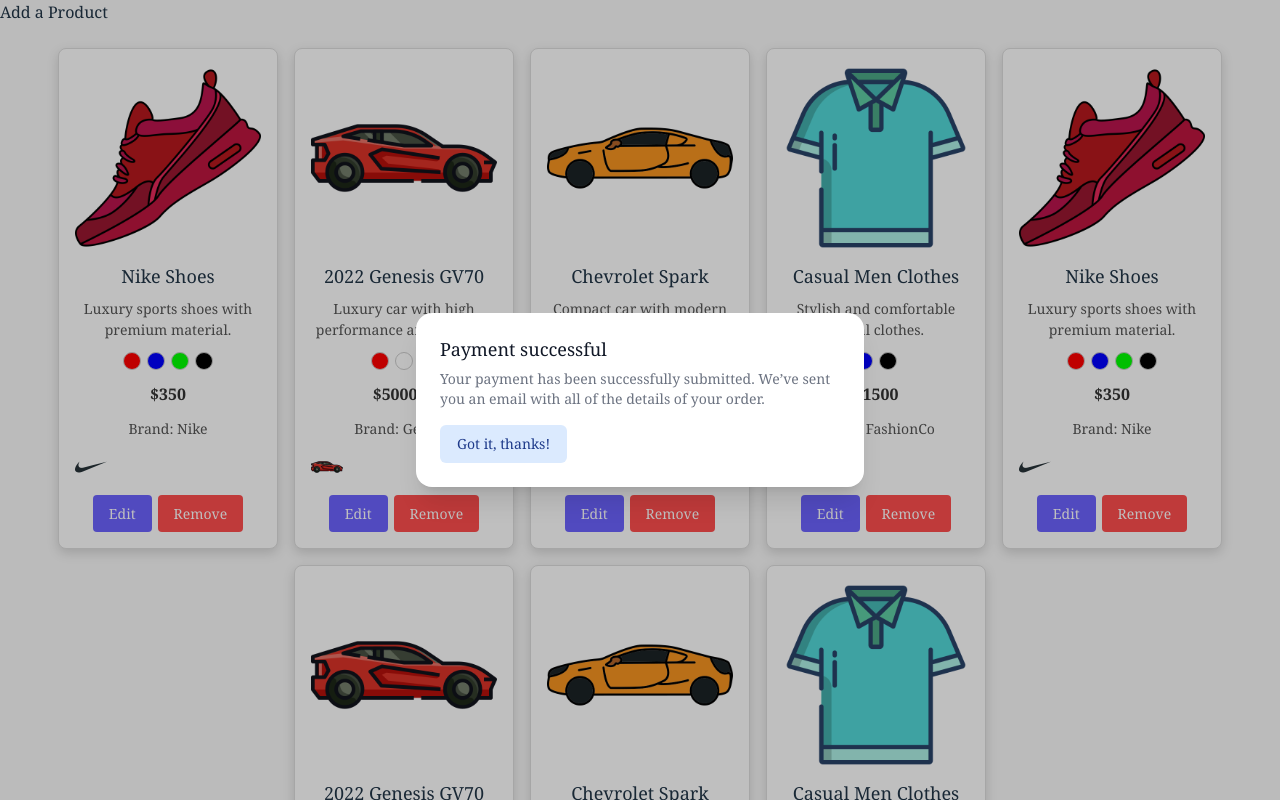
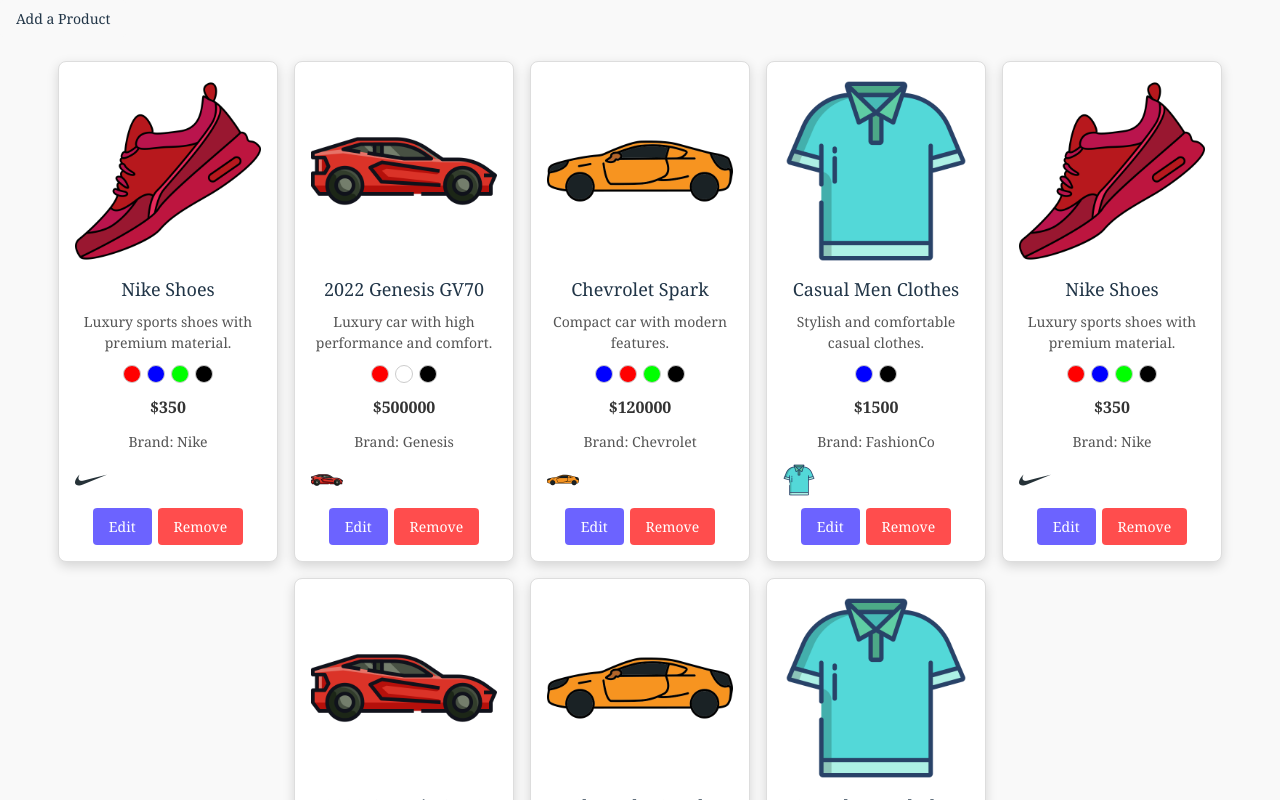
Before and after one commit to SalsabeelMusa/Product-Management-Dashboard, a React (Vite) app in the folder Product Management Dashboard/: page / in a window 1280 px wide. Shown: the top 800 px of the page. Built offline with nearby package versions, Linux system fonts and the light colour scheme.

Commit message:
add custom modal component

```diff
--- a/Product Management Dashboard/src/App.tsx
+++ b/Product Management Dashboard/src/App.tsx
@@ -1,13 +1,29 @@
-import React from "react";
+import React, { useState } from "react";
 import ProductList from "./components/ProductCard";
 import Modal from "./components/Modal";
+import { Button } from "@headlessui/react";
+import "./styles/productList.css";
 
-const App: React.FC = () => {
+const App = () => {
+  const [isOpen, setIsOpen] = useState(false);
+
+  function closeModal() {
+    setIsOpen(false);
+  }
+
+  function openModal() {
+    setIsOpen(true);
+  }
+
   return (
     <>
-      <input type="button" value={"Add a Product"} />
+      <Button onClick={openModal}>Add a Product</Button>
+
       <ProductList />
-      <Modal />
+      <Modal isOpen={isOpen} closeModal={closeModal} title="Add a new Product">
+        <Button>Add</Button>
+        <Button>Cancel</Button>
+      </Modal>
     </>
   );
 };
--- a/Product Management Dashboard/src/components/Modal.tsx
+++ b/Product Management Dashboard/src/components/Modal.tsx
@@ -1,29 +1,16 @@
 import { Dialog, Transition } from "@headlessui/react";
-import { Fragment, useState } from "react";
+import { Fragment, ReactNode, useState } from "react";
 
-export default function Modal() {
-  const [isOpen, setIsOpen] = useState(true);
-
-  function closeModal() {
-    setIsOpen(false);
+interface IProps {
+  isOpen: boolean;
+  closeModal: () => void;
+  title?: string;
+  children: ReactNode;
 }
 
-  function openModal() {
-    setIsOpen(true);
-  }
-
+const Modal = ({ isOpen, closeModal, title, children }: IProps) => {
   return (
     <>
-      <div className="fixed  inset-0 flex items-center justify-center">
-        <button
-          type="button"
-          onClick={openModal}
-          className="rounded-md bg-black/20 px-4 py-2 text-sm font-medium text-red hover:bg-black/30 focus:outline-none focus-visible:ring-2 focus-visible:ring-white/75"
-        >
-          Open dialog
-        </button>
-      </div>
-
       <Transition appear show={isOpen} as={Fragment}>
         <Dialog as="div" className="relative z-10" onClose={closeModal}>
           <Transition.Child
@@ -50,28 +37,16 @@
                 leaveTo="opacity-0 scale-95"
               >
                 <Dialog.Panel className="w-full max-w-md transform overflow-hidden rounded-2xl bg-white p-6 text-left align-middle shadow-xl transition-all">
+                  {title && (
                     <Dialog.Title
                       as="h3"
                       className="text-lg font-medium leading-6 text-gray-900"
                     >
-                    Payment successful
+                      {title}
                     </Dialog.Title>
-                  <div className="mt-2">
-                    <p className="text-sm text-gray-500">
-                      Your payment has been successfully submitted. We’ve sent
-                      you an email with all of the details of your order.
-                    </p>
-                  </div>
+                  )}
 
-                  <div className="mt-4">
-                    <button
-                      type="button"
-                      className="inline-flex justify-center rounded-md border border-transparent bg-blue-100 px-4 py-2 text-sm font-medium text-blue-900 hover:bg-blue-200 focus:outline-none focus-visible:ring-2 focus-visible:ring-blue-500 focus-visible:ring-offset-2"
-                      onClick={closeModal}
-                    >
-                      Got it, thanks!
-                    </button>
-                  </div>
+                  <div className="mt-4">{children}</div>
                 </Dialog.Panel>
               </Transition.Child>
             </div>
@@ -80,4 +55,5 @@
       </Transition>
     </>
   );
-}
+};
+export default Modal;
--- a/Product Management Dashboard/src/styles/productList.css
+++ b/Product Management Dashboard/src/styles/productList.css
@@ -110,3 +110,13 @@
 .product-card .remove-button:hover {
   background-color: #d43a3a;
 }
+
+button {
+  padding: 8px 16px;
+  border: none;
+  border-radius: 4px;
+  cursor: pointer;
+  font-size: 14px;
+  transition: background-color 0.3s;
+  margin-right: 6px;
+}
```
Lines whose indentation alone changed are shown as unchanged.
